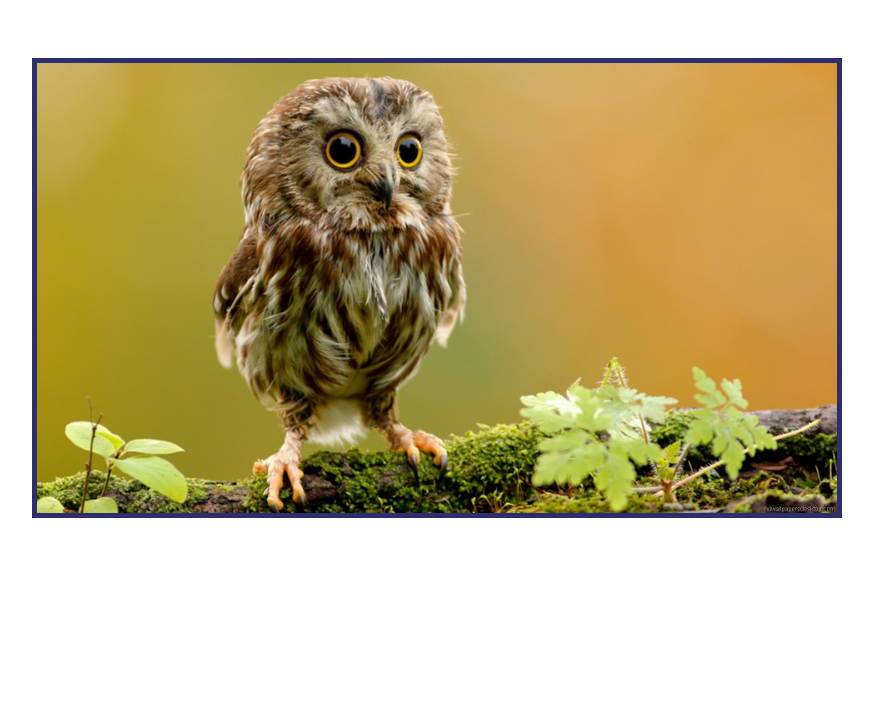
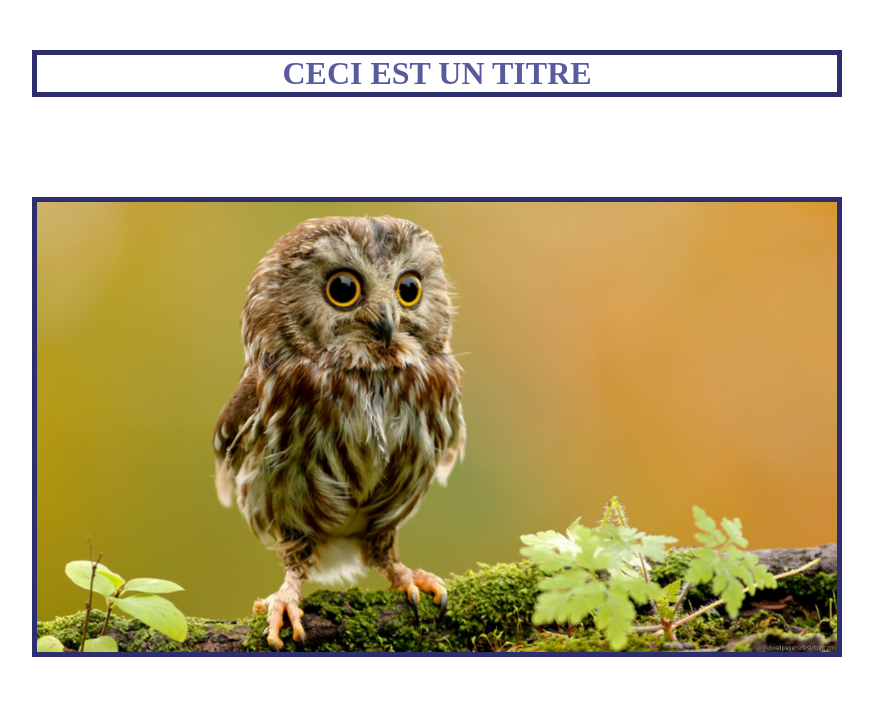
Before and after one commit to jean-philippeG/exercicedetest, a plain HTML site: page index.html in a window 1280 px wide. Shown: the whole page, without its empty margins (26-899 px from the left). Drawn offline with Linux system fonts and the light colour scheme.

Commit message:
Modif du index.html et styles.css pour ajouter un titre

```diff
--- a/index.html
+++ b/index.html
@@ -9,6 +9,9 @@
     </head>
     <body>
         <div>
+            <h1 class="title">CECI EST UN TITRE</h1>
+        </div>
+        <div>
             <img class="bird" src="images/oiseau.jpg" alt="Image d'un oiseau">
         </div>
     </body>
--- a/styles.css
+++ b/styles.css
@@ -1,8 +1,14 @@
+.title{
+    text-align: center;
+    color: #595b9d;
+    border: 5px solid #2d2e6e;
+    width: 800px;
+    margin: 50px;
+}
+
 .bird{
     border: 5px solid #2d2e6e;
     width: 800px;
     height: 450px;
-    background-repeat: no-repeat;
-    background-size: cover;
     margin: 50px;
 }
```
